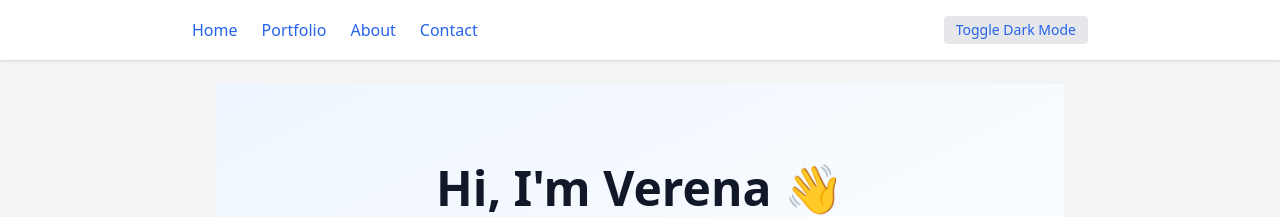
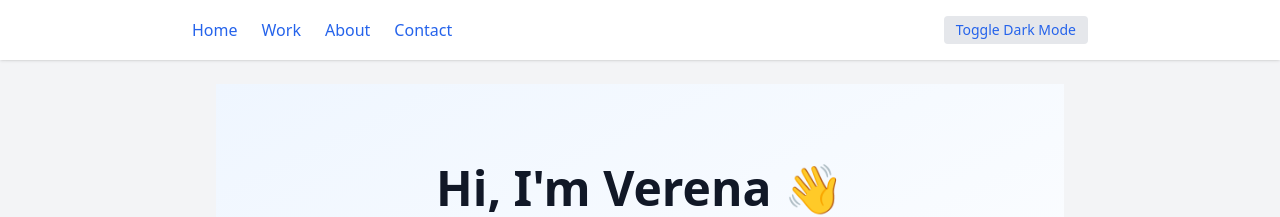
Before and after one commit to vr33ni/portfolio, a Jekyll site: the page built from index.html, in a window 1280 px wide. Shown: the top 217 px of the page. Built offline with Jekyll 4.4.1, drawn with Linux system fonts in a browser that asks for light colours; nearby versions of some CDN libraries.

Commit message:
updated nav links to work on localhost

```diff
--- a/_config.yml
+++ b/_config.yml
@@ -22,7 +22,7 @@
 description: >- # this means to ignore newlines until "baseurl:"
   Full-stack web developer portfolio showcasing recent projects,
   programming languages and other relevant skills and experiences.
-baseurl: "portfolio" # the subpath of repository
+baseurl: "/portfolio" # the subpath of repository
 
 # Build settings
 theme: minima
--- a/_includes/nav.html
+++ b/_includes/nav.html
@@ -1,11 +1,12 @@
 <nav class="bg-white dark:bg-gray-800 shadow p-4 text-blue-600 dark:text-blue-400 font-medium sticky top-0 z-10">
     <div class="max-w-4xl mx-auto flex justify-between items-center">
       <div class="flex gap-6">
-        <a href="/{{ site.baseurl }}" class="hover:underline">Home</a>
-        <a href="/{{ site.baseurl }}/work" class="hover:underline">Portfolio</a>
-        <a href="/{{ site.baseurl }}/about" class="hover:underline">About</a>
-        <a href="/{{ site.baseurl }}/contact" class="hover:underline">Contact</a>
+        <a href="{{ '/' | relative_url }}" class="hover:underline">Home</a>
+        <a href="{{ '/work' | relative_url }}" class="hover:underline">Work</a>
+        <a href="{{ '/about' | relative_url }}" class="hover:underline">About</a>
+        <a href="{{ '/contact' | relative_url }}" class="hover:underline">Contact</a>
       </div>
+
       <button id="toggleDark" class="bg-gray-200 dark:bg-gray-700 text-sm px-3 py-1 rounded hover:shadow transition-transform hover:scale-105 duration-200">
         Toggle Dark Mode
       </button>
```
